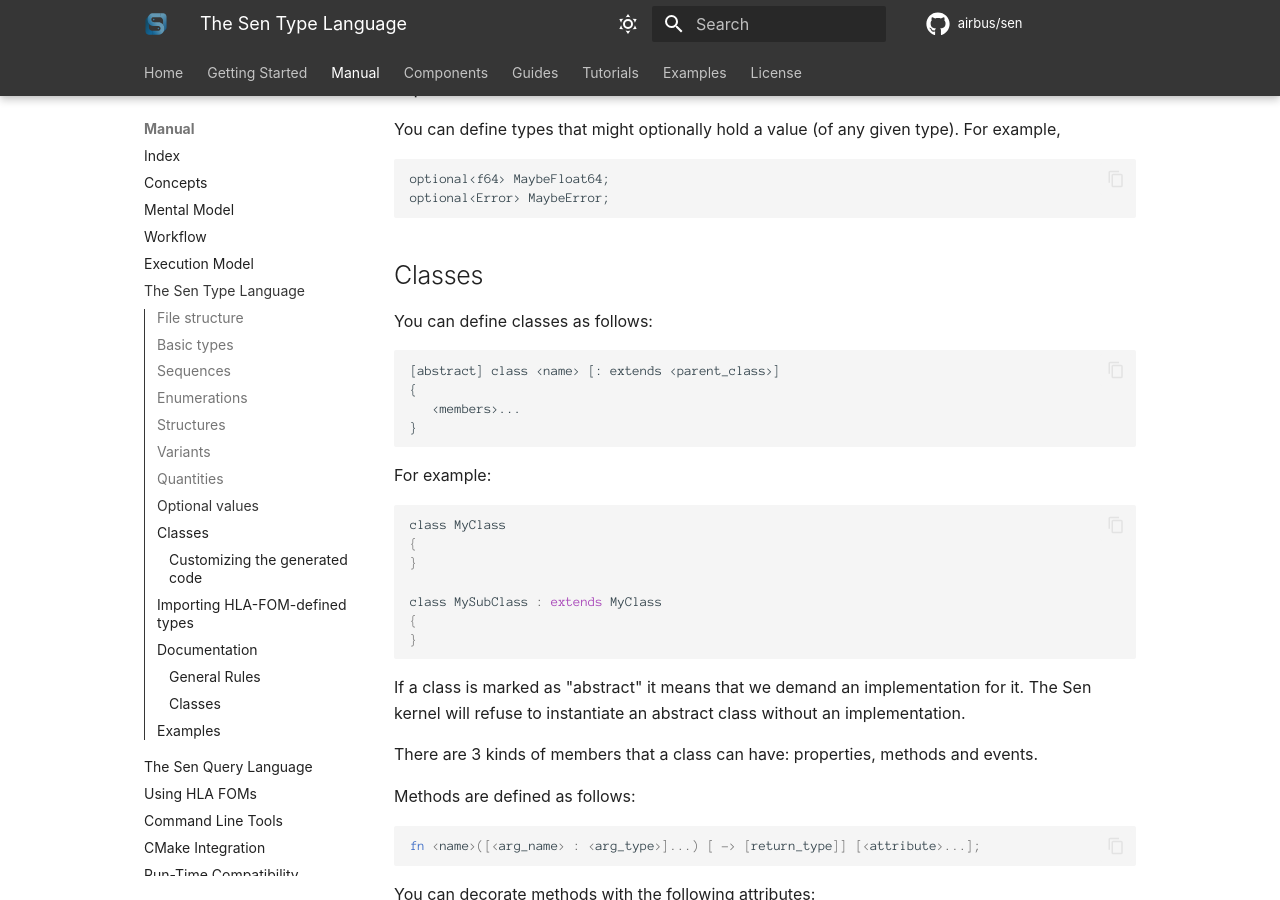
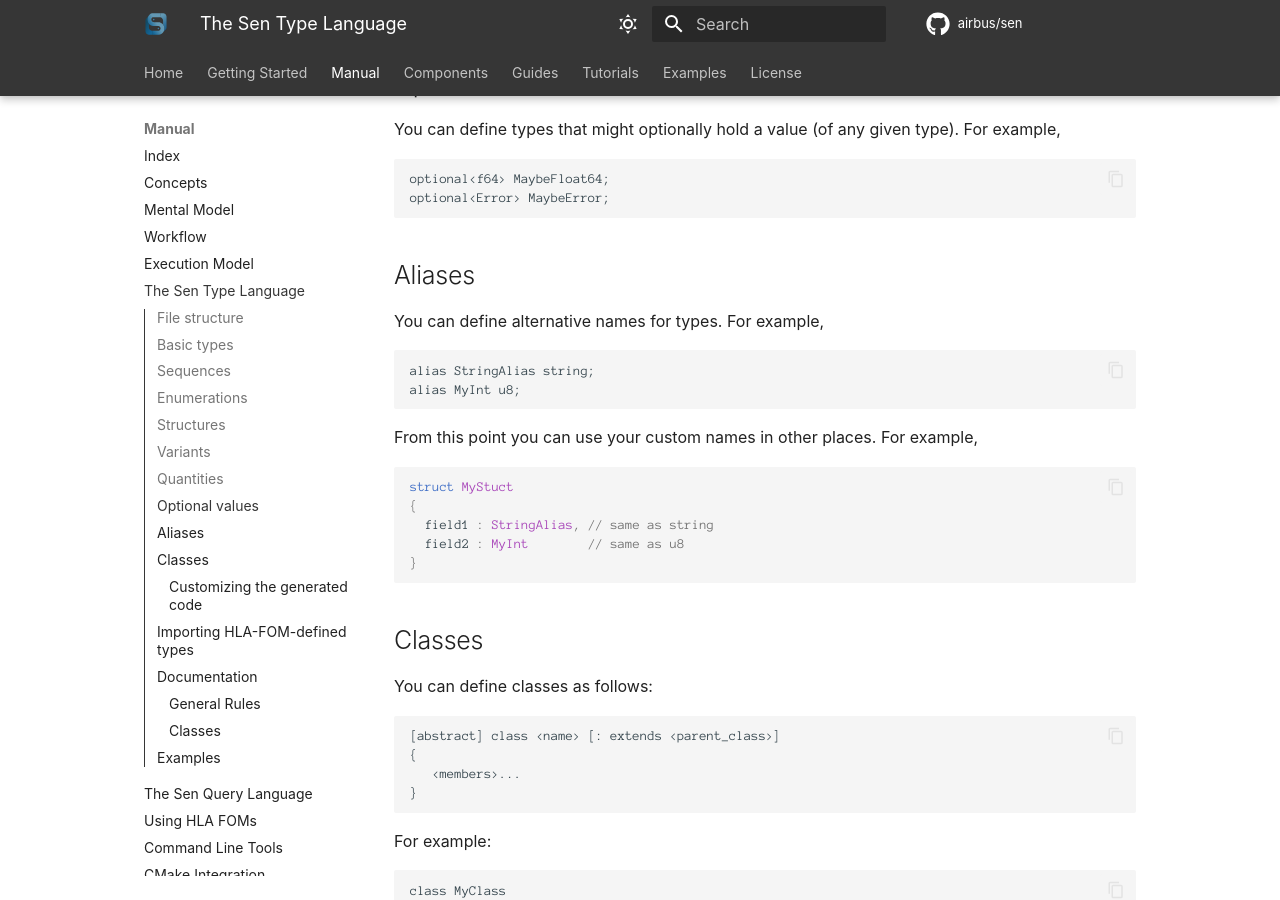
Before and after one commit to airbus/sen, an MkDocs documentation site: the page built from docs/users_guide/stl.md, in a window 1280 px wide and 900 px high, scrolled down 5957 px. Built offline with MkDocs 1.6.1 and Material for MkDocs 9.7.7, drawn with Linux system fonts in a browser that asks for light colours; comment, search, counter and statistics services are not loaded; the version menu is left out; some of the changed text lies outside the part shown.

Commit message:
fix: add documentation for aliases
resolves SEN-1532

````diff
--- a/docs/users_guide/stl.md
+++ b/docs/users_guide/stl.md
@@ -266,6 +266,25 @@ optional<f64> MaybeFloat64;
 optional<Error> MaybeError;
 ```
 
+## Aliases
+
+You can define alternative names for types. For example,
+
+```
+alias StringAlias string;
+alias MyInt u8;
+```
+
+From this point you can use your custom names in other places. For example,
+
+```rust
+struct MyStuct
+{
+  field1 : StringAlias, // same as string
+  field2 : MyInt        // same as u8
+}
+```
+
 ## Classes
 
 You can define classes as follows:
@@ -488,15 +507,17 @@ comments in two main ways:
 struct Point
 {
   // The X coordinate
-  x: i32; // horizontal axis
-  // The Y coordinate
-  y: i32; // vertical axis
+  x: i32,
+
+  y: i32 // The Y coordinate
 }
 ```
 
 ```rust
-// A temperature in Celsius
-quantity Temperature: f32; // float type
+// An angle in radians
+quantity<f32, rad> Angle;
+
+quantity<f32, rad> Angle; // An angle in radians
 ```
 
 ### Classes
````
Also changed, not shown: other parts of docs/users_guide/stl.md (+1 -1 lines).
